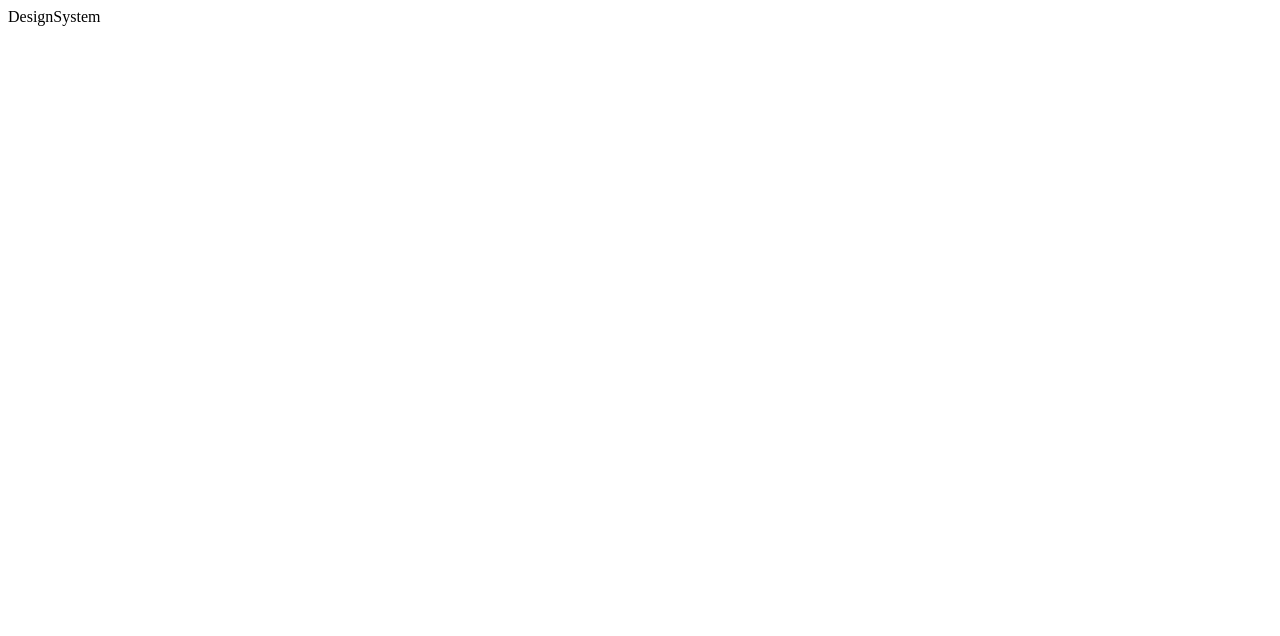
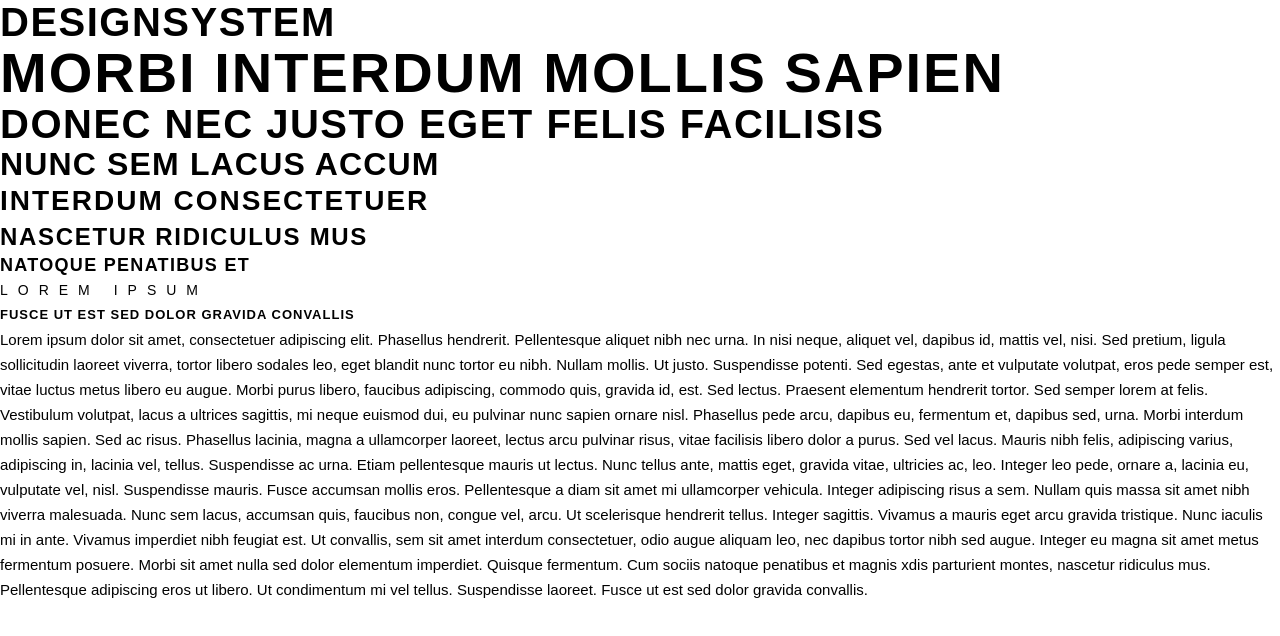
Before and after one commit to ssejjemba/audiophile, a React (Vite) app: page / in a window 1280 px wide. Shown: the top 636 px of the page. Built offline with nearby package versions, Linux system fonts and the light colour scheme.

Commit message:
(setup): Add typography system to global styles

```diff
--- a/src/App.tsx
+++ b/src/App.tsx
@@ -1,6 +1,81 @@
 import { DesignSystem } from "./pages/design_system/DesignSystem";
+import { globalCss } from "../stitches.config";
+
+const globalStyles = globalCss({
+  "*": {
+    margin: 0,
+    padding: 0,
+    textDecoration: "none",
+    boxSizing: "inherit",
+  },
+  body: {
+    boxSizing: "border-box",
+    background: "$white",
+    fontFamily: "$monorope",
+    fontWeight: "500",
+    fontSize: "$normal",
+    lineHeight: "$normal",
+  },
+  h1: {
+    fontWeight: "bold",
+    fontSize: "$h1",
+    textTransform: "uppercase",
+    lineHeight: "$h1",
+    letterSpacing: "$h1",
+  },
+  h2: {
+    fontWeight: "bold",
+    fontSize: "$h2",
+    textTransform: "uppercase",
+    lineHeight: "$h2",
+    letterSpacing: "$h2",
+  },
+  h3: {
+    fontWeight: "bold",
+    fontSize: "$h3",
+    textTransform: "uppercase",
+    lineHeight: "$h3",
+    letterSpacing: "$h3",
+  },
+  h4: {
+    fontWeight: "bold",
+    fontSize: "$h4",
+    textTransform: "uppercase",
+    lineHeight: "$h4",
+    letterSpacing: "$h4",
+  },
+  h5: {
+    fontWeight: "bold",
+    fontSize: "$h5",
+    textTransform: "uppercase",
+    lineHeight: "$h5",
+    letterSpacing: "$h5",
+  },
+  h6: {
+    fontWeight: "bold",
+    fontSize: "$h6",
+    textTransform: "uppercase",
+    lineHeight: "$h6",
+    letterSpacing: "$h6",
+  },
+  ".overline": {
+    fontWeight: "400",
+    fontSize: "$overline",
+    textTransform: "uppercase",
+    lineHeight: "$overline",
+    letterSpacing: "$overline",
+  },
+  ".sub_title": {
+    fontWeight: "bold",
+    fontSize: "$sub_title",
+    textTransform: "uppercase",
+    lineHeight: "$sub_title",
+    letterSpacing: "$sub_title",
+  },
+});
 
 function App() {
+  globalStyles();
   return <DesignSystem />;
 }
 
--- a/src/pages/design_system/DesignSystem.tsx
+++ b/src/pages/design_system/DesignSystem.tsx
@@ -1,3 +1,46 @@
 export const DesignSystem = () => {
-  return <div>DesignSystem</div>;
+  return (
+    <div>
+      <h2>DesignSystem</h2>
+      <h1>Morbi interdum mollis sapien</h1>
+      <h2>Donec nec justo eget felis facilisis</h2>
+      <h3>Nunc sem lacus accum</h3>
+      <h4>interdum consectetuer</h4>
+      <h5>nascetur ridiculus mus</h5>
+      <h6>natoque penatibus et</h6>
+      <span className="overline">LOREM IPSUM</span>
+      <p className="sub_title">Fusce ut est sed dolor gravida convallis</p>
+      <article>
+        Lorem ipsum dolor sit amet, consectetuer adipiscing elit. Phasellus
+        hendrerit. Pellentesque aliquet nibh nec urna. In nisi neque, aliquet
+        vel, dapibus id, mattis vel, nisi. Sed pretium, ligula sollicitudin
+        laoreet viverra, tortor libero sodales leo, eget blandit nunc tortor eu
+        nibh. Nullam mollis. Ut justo. Suspendisse potenti. Sed egestas, ante et
+        vulputate volutpat, eros pede semper est, vitae luctus metus libero eu
+        augue. Morbi purus libero, faucibus adipiscing, commodo quis, gravida
+        id, est. Sed lectus. Praesent elementum hendrerit tortor. Sed semper
+        lorem at felis. Vestibulum volutpat, lacus a ultrices sagittis, mi neque
+        euismod dui, eu pulvinar nunc sapien ornare nisl. Phasellus pede arcu,
+        dapibus eu, fermentum et, dapibus sed, urna. Morbi interdum mollis
+        sapien. Sed ac risus. Phasellus lacinia, magna a ullamcorper laoreet,
+        lectus arcu pulvinar risus, vitae facilisis libero dolor a purus. Sed
+        vel lacus. Mauris nibh felis, adipiscing varius, adipiscing in, lacinia
+        vel, tellus. Suspendisse ac urna. Etiam pellentesque mauris ut lectus.
+        Nunc tellus ante, mattis eget, gravida vitae, ultricies ac, leo. Integer
+        leo pede, ornare a, lacinia eu, vulputate vel, nisl. Suspendisse mauris.
+        Fusce accumsan mollis eros. Pellentesque a diam sit amet mi ullamcorper
+        vehicula. Integer adipiscing risus a sem. Nullam quis massa sit amet
+        nibh viverra malesuada. Nunc sem lacus, accumsan quis, faucibus non,
+        congue vel, arcu. Ut scelerisque hendrerit tellus. Integer sagittis.
+        Vivamus a mauris eget arcu gravida tristique. Nunc iaculis mi in ante.
+        Vivamus imperdiet nibh feugiat est. Ut convallis, sem sit amet interdum
+        consectetuer, odio augue aliquam leo, nec dapibus tortor nibh sed augue.
+        Integer eu magna sit amet metus fermentum posuere. Morbi sit amet nulla
+        sed dolor elementum imperdiet. Quisque fermentum. Cum sociis natoque
+        penatibus et magnis xdis parturient montes, nascetur ridiculus mus.
+        Pellentesque adipiscing eros ut libero. Ut condimentum mi vel tellus.
+        Suspendisse laoreet. Fusce ut est sed dolor gravida convallis.
+      </article>
+    </div>
+  );
 };
```
